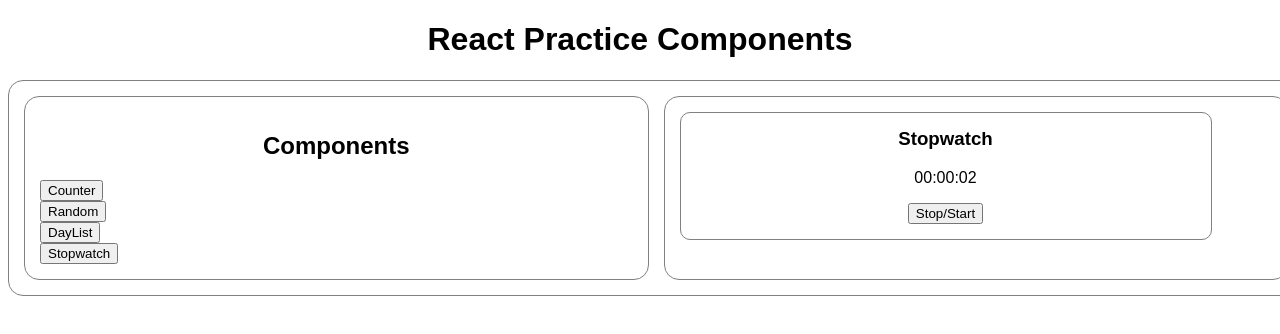
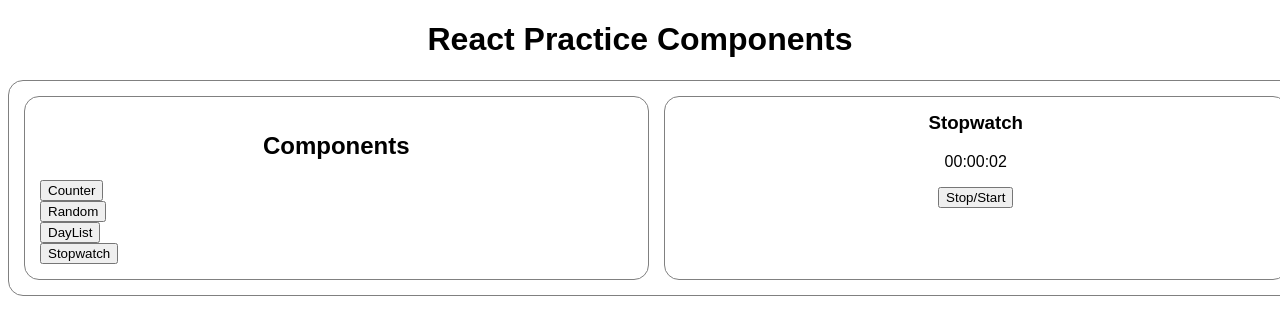
Before and after one commit to sudhirjadhav18/MyReactTraining, a React (Create React App) app in the folder sample-06/: page / in a window 1280 px wide. Both pictures are taken after a click on the button "Stopwatch". Shown: the top 334 px of the page. Built offline with nearby package versions, Linux system fonts and the light colour scheme.

Commit message:
Sample 06: minor style fixes

```diff
--- a/sample-06/src/components/Stopwatch/Stopwatch.css
+++ b/sample-06/src/components/Stopwatch/Stopwatch.css
@@ -1,10 +1,4 @@
-.stop-watch {
-    width: 500px;
-    border-radius: 10px;
-    border: 1px solid gray;
-    text-align: center;
-    padding: 15px;
-}
+@import "../../style/common.css";
 
 .stop-watch__heading {
     margin-top: 0;
--- a/sample-06/src/components/Stopwatch/Stopwatch.js
+++ b/sample-06/src/components/Stopwatch/Stopwatch.js
@@ -27,7 +27,7 @@ const Stopwatch = () => {
         .substr(11, 8);
 
     return (
-        <section className="stop-watch">
+        <section className="stop-watch _center">
             <h1 className="stop-watch__heading">Stopwatch</h1>
             <p>{formattedTime}</p>
             <button
```
